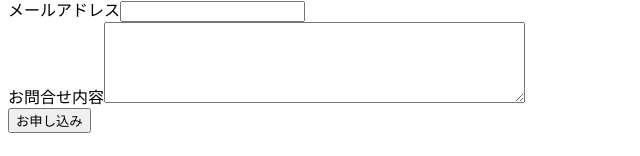
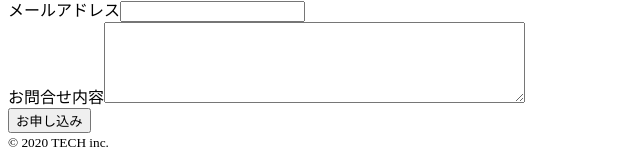
Before and after one commit to TZUYU1928/20211007wada, a plain HTML site: page index.html in a window 1280 px wide. Shown: the part 944-1100 px from the top of the page, 0-640 px from the left. Drawn offline with Linux system fonts and the light colour scheme.

Commit message:
20211007_2

```diff
--- a/index.html
+++ b/index.html
@@ -71,5 +71,6 @@
     </form>
   </div>
 </div>
+<small>&copy; 2020 TECH inc.</small>
 </body>
 </html>
```
